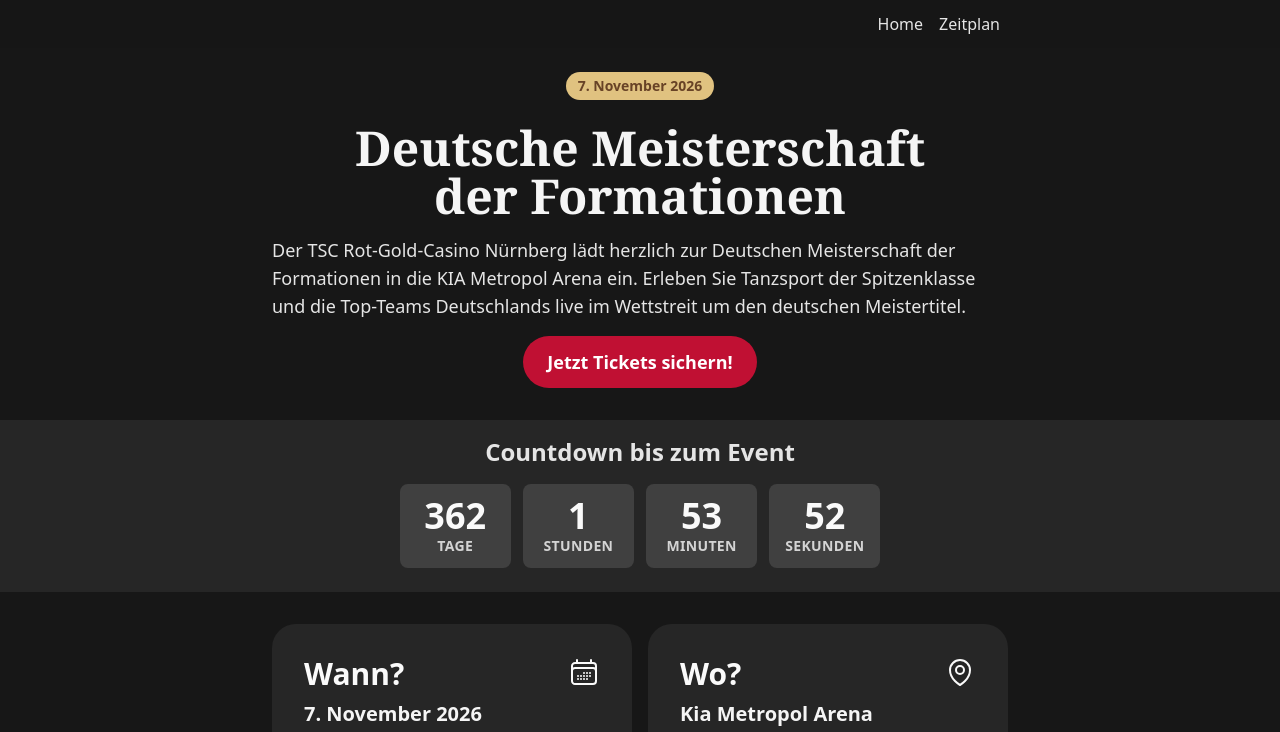
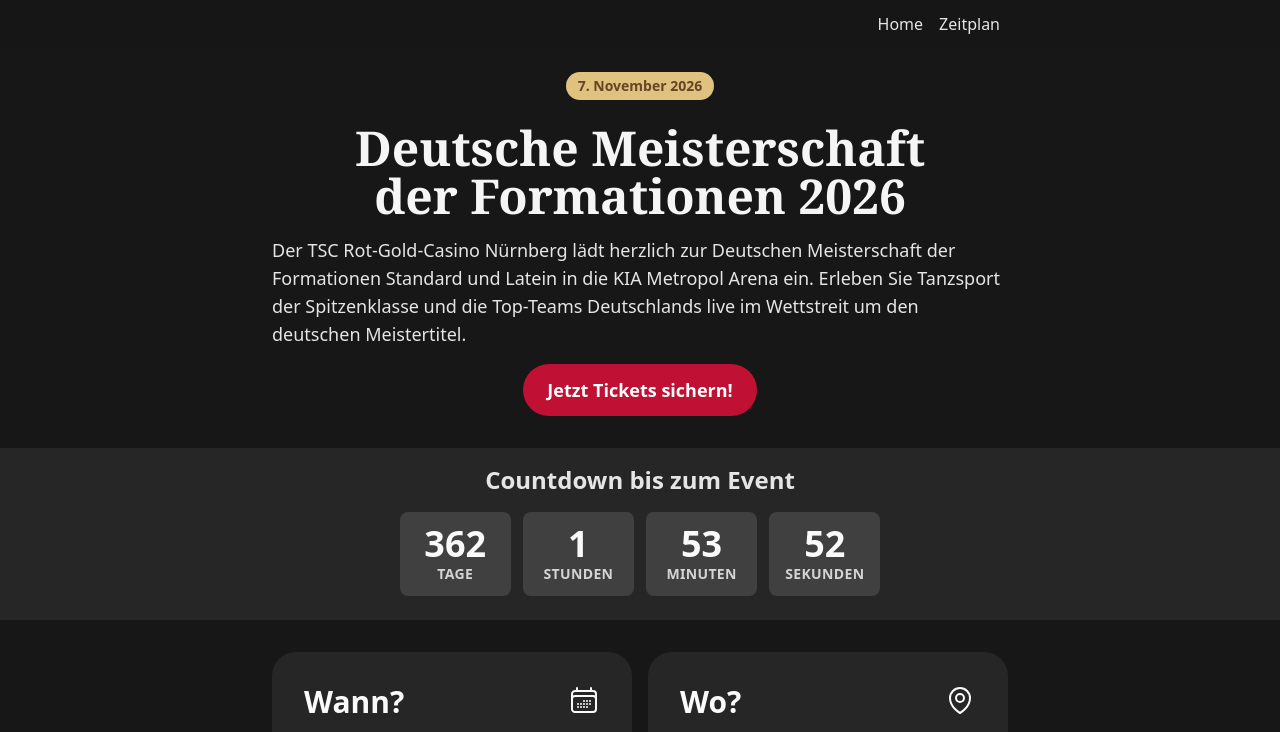
Before and after one commit to TSC-Rot-Gold-Casino-Nurnberg-e-V/dm-formationen, a Next.js app: page / in a window 1280 px wide. Shown: the top 732 px of the page. Built offline with nearby package versions, Linux system fonts and the light colour scheme.

Commit message:
feat: update title and description for Deutsche Meisterschaft 2026 event

```diff
--- a/app/page.tsx
+++ b/app/page.tsx
@@ -14,13 +14,13 @@ export default function Home() {
         7. November 2026
       </div>
       <h1 className="container text-4xl mb-4 sm:text-5xl font-serif text-base-100 font-bold text-center">
-        Deutsche Meisterschaft <br /> der Formationen
+        Deutsche Meisterschaft <br /> der Formationen 2026
       </h1>
       <p className="mb-4 sm:text-lg container text-base-200">
         Der TSC Rot-Gold-Casino Nürnberg lädt herzlich zur Deutschen
-        Meisterschaft der Formationen in die KIA Metropol Arena ein. Erleben Sie
-        Tanzsport der Spitzenklasse und die Top-Teams Deutschlands live im
-        Wettstreit um den deutschen Meistertitel.
+        Meisterschaft der Formationen Standard und Latein in die KIA Metropol
+        Arena ein. Erleben Sie Tanzsport der Spitzenklasse und die Top-Teams
+        Deutschlands live im Wettstreit um den deutschen Meistertitel.
       </p>
       <Link
         href="/"
```
